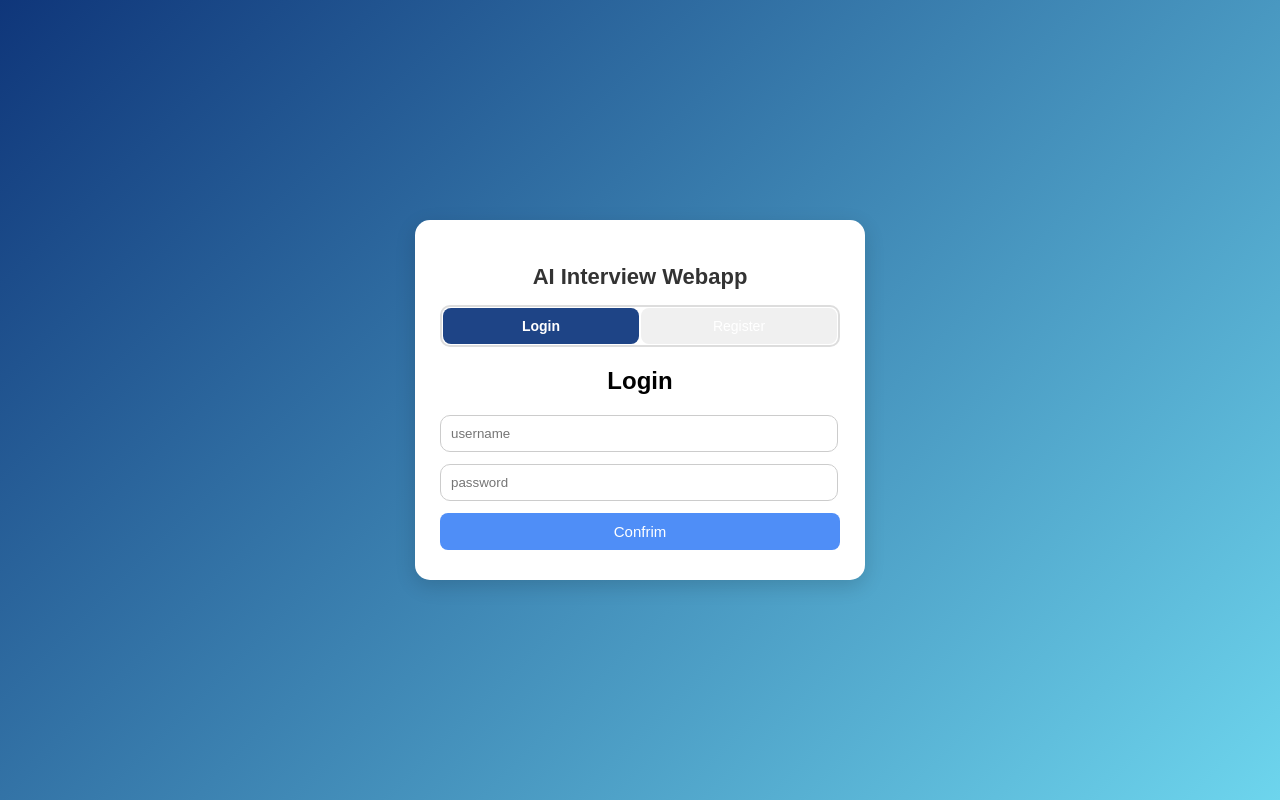
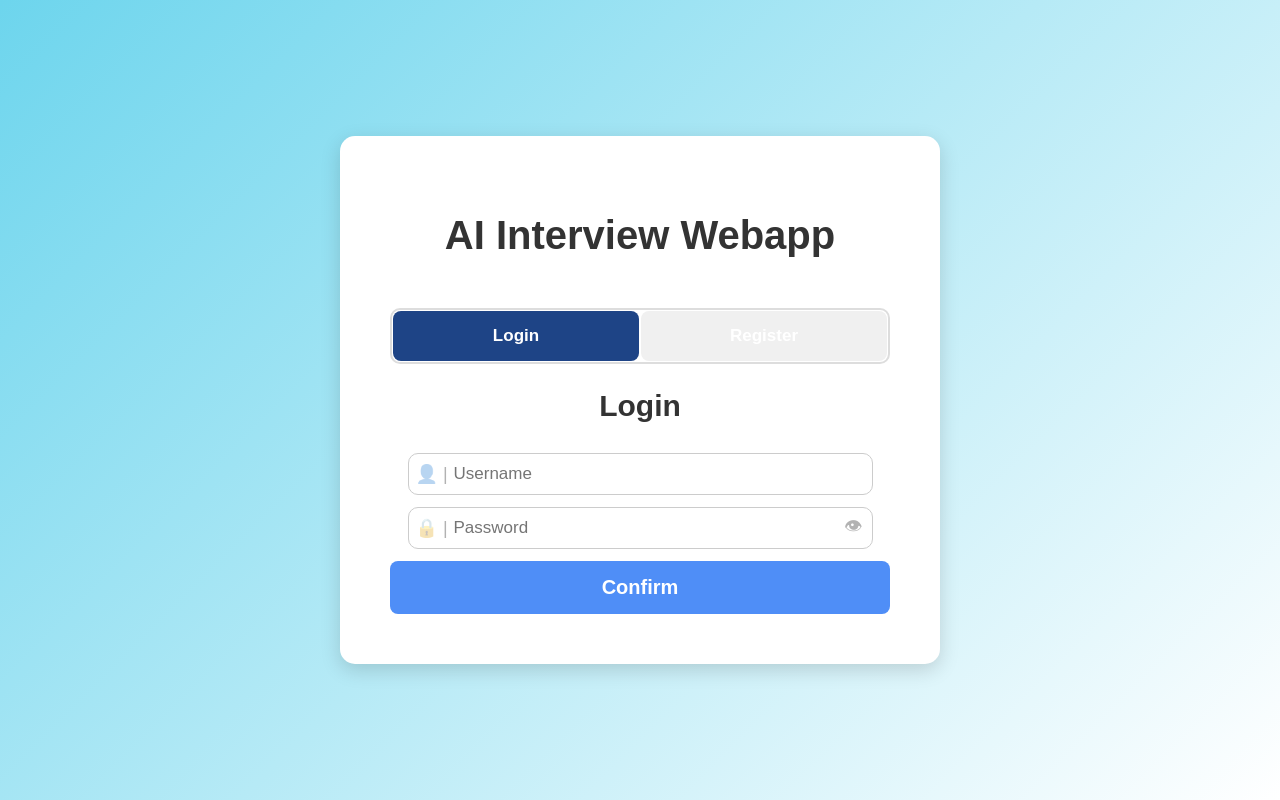
Before and after one commit to 14two-77/interview-sheperd, a plain HTML site: page frontend/auth/index.html in a window 1280 px wide. Drawn offline with Linux system fonts and the light colour scheme; a web font is replaced by a local one.

Commit message:
Enhance authentication UI with password toggle feature and improved styling

```diff
--- a/frontend/auth/app.js
+++ b/frontend/auth/app.js
@@ -77,6 +77,16 @@ async function login() {
   }
 }
 
+function togglePassword(id, el) {
+  const input = document.getElementById(id);
+  if (input.type === "password") {
+    input.type = "text";
+    el.textContent = "🙈"; // เปลี่ยน icon
+  } else {
+    input.type = "password";
+    el.textContent = "👁"; // กลับเป็นตา
+  }
+}
 // --- Helper ---
 function showStatus(msg, type="success") {
   const el = document.getElementById("status");
--- a/frontend/auth/index.html
+++ b/frontend/auth/index.html
@@ -20,20 +20,35 @@
     <!-- Login Form -->
     <div id="login" class="tab-content active">
       <h2>Login</h2>
-      <input type="text" id="login-username" placeholder="username"/>
-      <input type="password" id="login-password" placeholder="password"/>
-      <!-- <span class="toggle-password" onclick="togglePassword()">👁</span> -->
-      <button onclick="login()">Confrim</button>
+      <div class="input-group">
+        <span class="icon">👤 |</span>
+        <input type="text" id="login-username" placeholder="Username"/>
+      </div>
+      <div class="input-group">
+        <span class="icon">🔒 |</span>
+        <input type="password" id="login-password" placeholder="Password"/>
+        <span class="toggle-password" onclick="togglePassword('login-password', this)">👁</span>
+      </div>
+      <button onclick="login()">Confirm</button>
     </div>
 
     <!-- Register Form -->
     <div id="register" class="tab-content">
       <h2>Register</h2>
-      <input type="text" id="reg-username" placeholder="username"/>
-      <input type="password" id="reg-password" placeholder="password"/>
-      <!-- <span class="toggle-password" onclick="togglePassword('reg-password', this)">👁</span> -->
-      <input type="password" id="reg-confirm-password" placeholder="confirm password"/>
-      <!-- <span class="toggle-password" onclick="togglePassword('reg-password', this)">👁</span> -->
+      <div class="input-group">
+        <span class="icon">👤 |</span>
+        <input type="text" id="reg-username" placeholder="Username"/>
+      </div>
+      <div class="input-group">
+        <span class="icon">🔒 |</span>
+        <input type="password" id="reg-password" placeholder="Password"/>
+        <span class="toggle-password" onclick="togglePassword('reg-password', this)">👁</span>
+      </div>
+      <div class="input-group">
+        <span class="icon">🔒 |</span>
+        <input type="password" id="reg-confirm-password" placeholder="Confirm password"/>
+        <span class="toggle-password" onclick="togglePassword('reg-confirm-password', this)">👁</span>
+      </div>
       <button onclick="register()">Confirm</button>
     </div>
 
--- a/frontend/auth/style.css
+++ b/frontend/auth/style.css
@@ -1,7 +1,7 @@
 /* พื้นหลัง gradient */
 body {
   font-family: 'Bai Jamjuree', sans-serif;
-  background: linear-gradient(135deg, #0f367a, #6dd5ed);
+  background: linear-gradient(135deg, #6dd5ed, #fff);
   margin: 0;
   display: flex;
   justify-content: center;
@@ -12,18 +12,25 @@ body {
 /* กล่องหลัก */
 .container {
   background: #fff;
-  padding: 30px 25px;
+  padding: 50px 50px;
   border-radius: 15px;
   box-shadow: 0 6px 20px rgba(0,0,0,0.15);
-  width: 400px;
+  width: 500px;
   margin: 10px;
   text-align: center;
   animation: fadeIn 0.5s ease-in-out;
 }
 
 h1 {
-  margin-bottom: 15px;
-  font-size: 22px;
+  margin-bottom: 50px;
+  font-size: 40px;
+  text-align: center;
+  color: #333;
+}
+
+h2 {
+  margin-bottom: 30px;
+  font-size: 30px;
   text-align: center;
   color: #333;
 }
@@ -38,21 +45,19 @@ h1 {
 }
 .tab-button {
   flex: 1;
-  padding: 10px;
+  padding: 15px;
   cursor: pointer;
   border: none;
   background: #f0f0f0;
-  font-size: 14px;
-  margin-right: 1px;
-  margin-left: 1px;
-  margin-top: 1px;
-  margin-bottom: 1px;
+  font-size: 17px;
+  margin: 1px;
   transition: 0.3s;
+  font-family: 'Bai Jamjuree', sans-serif;
 }
 .tab-button.active {
   background: #1e4486;
-  color: #fff;
-  font-weight: bold;
+  color: #ffffff;
+  font-weight: bolder;
 }
 
 /* Content */
@@ -65,13 +70,15 @@ h1 {
 }
 
 input {
+  font-family: 'Bai Jamjuree', sans-serif;
   display: block;
-  width: 94%;
+  width: 93%;
   margin-bottom: 12px;
-  padding: 10px;
+  padding: 15px;
   border-radius: 10px;
   border: 1px solid #ccc;
   outline: none;
+  font-size: 17px;
   transition: border 0.2s;
 }
 input:focus {
@@ -79,18 +86,54 @@ input:focus {
   box-shadow: 0 0 5px rgba(79,142,247,0.5);
 }
 
+.input-group {
+  position: relative;   /* สำคัญ! ให้ icon + toggle อยู่ในกรอบ input */
+  width: 93%;
+  margin: 0 auto 12px;
+}
 
+.input-group input {
+  width: 100%;
+  padding: 10px 40px 10px 45px; /* เว้นซ้ายให้ icon, ขวาให้ toggle */
+  border-radius: 10px;
+  border: 1px solid #ccc;
+  font-size: 17px;
+  box-sizing: border-box;
+}
+
+.input-group .icon {
+  position: absolute;
+  left: 8px;
+  top: 50%;
+  transform: translateY(-50%);
+  font-size: 18px;
+  pointer-events: none;
+  color: rgba(0, 0, 0, 0.3);
+}
+
+.input-group .toggle-password {
+  position: absolute;
+  right: 10px;           /* อยู่ขวาใน input */
+  top: 50%;
+  transform: translateY(-50%);
+  cursor: pointer;
+  user-select: none;
+  font-size: 18px;
+  color: rgba(0, 0, 0, 0.3);
+}
 
 button {
+  font-family: 'Bai Jamjuree', sans-serif;
   width: 100%;
-  padding: 10px;
+  padding: 15px;
   background: #4f8ef7;
   border: none;
   border-radius: 8px;
   color: white;
-  font-size: 15px;
+  font-size: 20px;
   cursor: pointer;
   transition: background 0.3s, transform 0.1s;
+  font-weight: bolder;
 }
 button:hover {
   background: #3b73cc;
```
